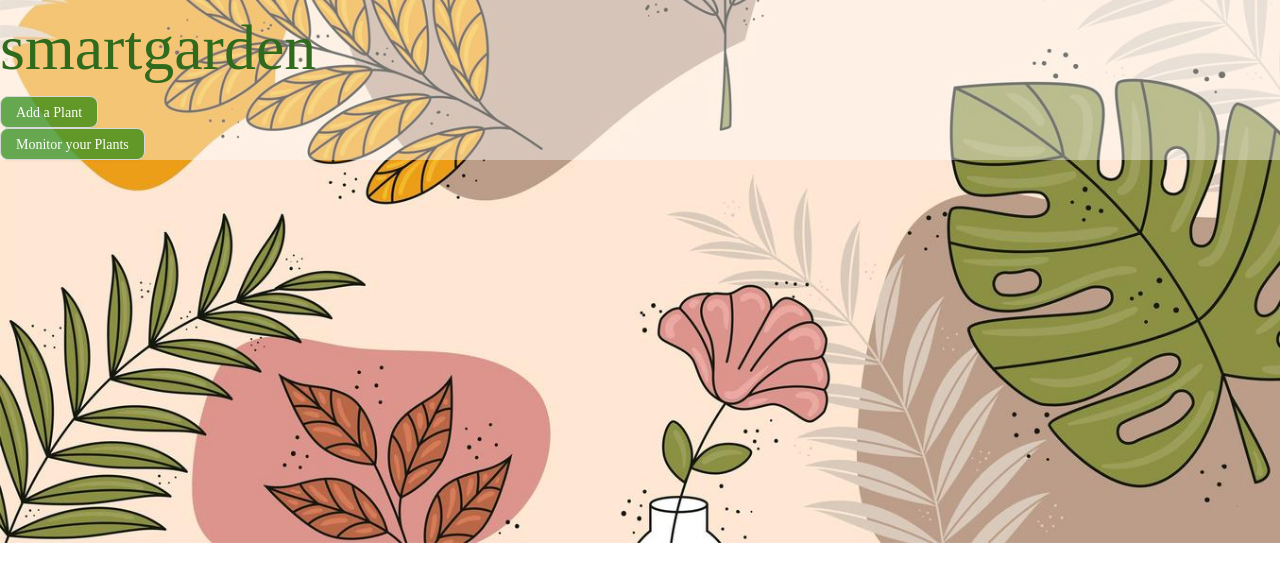
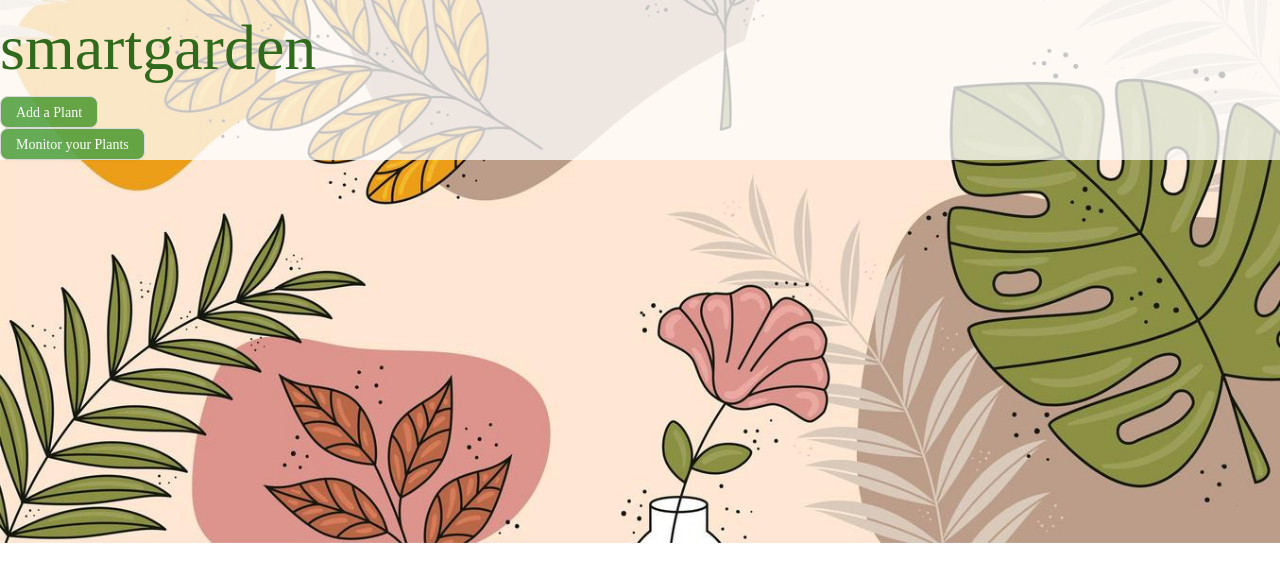
Before and after one commit to alialhaddad1/smartgarden, a Next.js app: page / in a window 1280 px wide. Shown: the top 582 px of the page. Built offline with nearby package versions, Linux system fonts and the light colour scheme.

Commit message:
Fixed visibility issues

```diff
--- a/src/app/styles.css
+++ b/src/app/styles.css
@@ -18,7 +18,7 @@ body::before {
   left: 0;
   width: 100%;
   height: 100%;
-  background-color: rgba(255, 255, 255, 0.4); /* Lighten the background */
+  background-color: rgba(255, 255, 255, 0.75); /* Lighten the background */
   pointer-events: none; /* So it doesn't block clicking */
   z-index: -1; /* Make sure it covers the background but not the text */
 }
```
